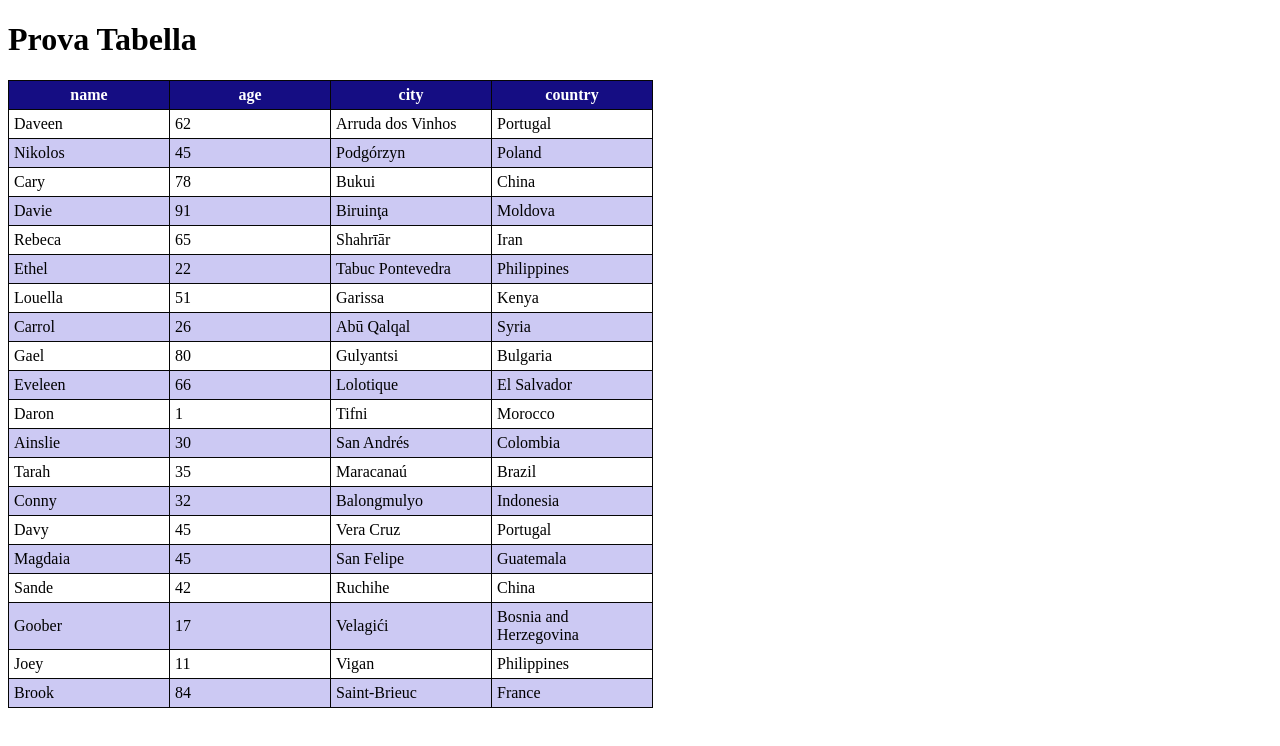
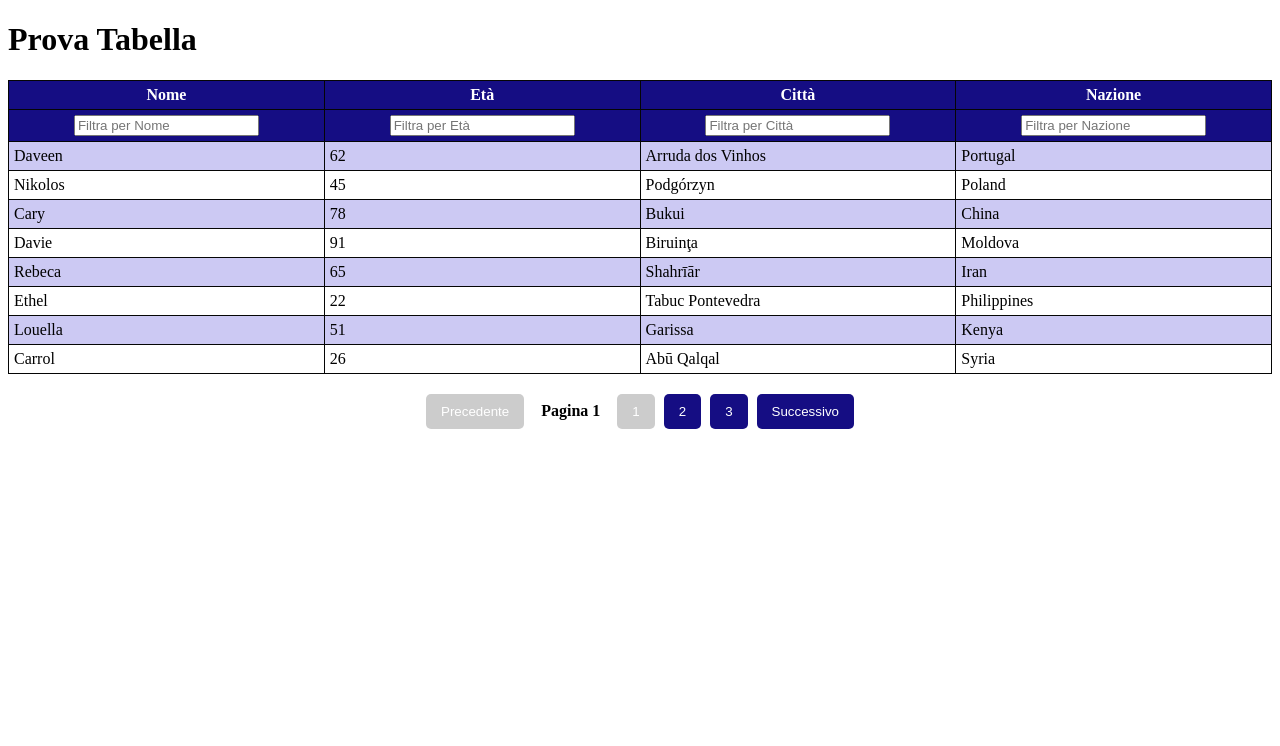
Before and after one commit to cdiiorio97/tabellaRipassoAngular, an Angular app: page / in a window 1280 px wide. Shown: the top 746 px of the page. Built offline with nearby package versions, Linux system fonts and the light colour scheme.

Commit message:
implementazione ricerca e paginazione

```diff
--- a/src/app/app.component.html
+++ b/src/app/app.component.html
@@ -1,2 +1,2 @@
 <h1>{{title}}</h1>
-<app-my-table></app-my-table>
+<app-my-table [data]="data" [headers]="headers"></app-my-table>
--- a/src/app/app.component.ts
+++ b/src/app/app.component.ts
@@ -1,4 +1,6 @@
 import { Component } from '@angular/core';
+import { MyHeaders } from './my-table/my-table-config';
+import { TableService } from './table.service';
 
 @Component({
   selector: 'app-root',
@@ -7,4 +9,20 @@ import { Component } from '@angular/core';
 })
 export class AppComponent {
   title = 'Prova Tabella';
+
+  headers: MyHeaders[] | undefined;
+  data: any[] | undefined;
+
+  constructor(private myTableService: TableService) { }
+
+  ngOnInit(): void {
+    if(!this.headers)
+        this.headers = this.myTableService.getHeaders()
+    if(!this.data){
+      this.myTableService.getData()
+        .subscribe((data : any) => {
+          this.data = data;
+      });
+    }
+  }
 }
--- a/src/app/app.module.ts
+++ b/src/app/app.module.ts
@@ -5,11 +5,13 @@ import { AppRoutingModule } from './app-routing.module';
 import { AppComponent } from './app.component';
 import { MyTableComponent } from './my-table/my-table.component';
 import { FormsModule } from '@angular/forms';
+import { PaginazionePipe } from './paginazione.pipe';
 
 @NgModule({
   declarations: [
     AppComponent,
-    MyTableComponent
+    MyTableComponent,
+    PaginazionePipe
   ],
   imports: [
     BrowserModule,
--- a/src/app/mock-data.ts
+++ b/src/app/mock-data.ts
@@ -1,8 +1,8 @@
 export const HEADERS_MOCK = [
-    { name: 1, field: 'name' },
-    { name: 2, field: 'age' },
-    { name: 3, field: 'city' },
-    { name: 4, field: 'country' }
+    { name: "Nome", field: 'name' },
+    { name: "Età", field: 'age' },
+    { name: "Città", field: 'city' },
+    { name: "Nazione", field: 'country' }
 ];
 
 export const DATA_MOCK = [
--- a/src/app/my-table/my-table.component.css
+++ b/src/app/my-table/my-table.component.css
@@ -17,3 +17,40 @@ table, th, td {
   table tr:nth-child(even) {
     background-color: #ffffff;
   }
+
+  .paginazione-controlli {
+    display: flex;
+    justify-content: center;
+    align-items: center;
+    margin-top: 20px;
+    gap: 5px;
+  }
+
+  .paginazione-bottone {
+    background-color: #150d83;
+    color: white;
+    border: none;
+    padding: 10px 15px;
+    margin: 0 2px;
+    border-radius: 5px;
+    cursor: pointer;
+    transition: background-color 0.3s;
+  }
+
+  .paginazione-bottone:disabled {
+    background-color: #cccccc;
+    cursor: not-allowed;
+  }
+
+  .paginazione-bottone:not(:disabled):hover {
+    background-color: #150d83;
+  }
+
+  .paginazione-bottone:not(:disabled):active {
+    background-color: #150d83;
+  }
+
+  .paginazione-controlli span {
+    font-weight: bold;
+    margin: 0 10px;
+  }
--- a/src/app/my-table/my-table.component.html
+++ b/src/app/my-table/my-table.component.html
@@ -1,15 +1,30 @@
-<div>
+<div style="display:flex; flex-direction: column ;justify-content: center;">
     <table>
         <tr>
+            <th *ngFor="let h of headers">
+            <input type="text"  (input)="aggiornaFiltro($event, h.field);" placeholder="Filtra per {{ h.name }}">
+            </th>
+        </tr>
+        <thead>
+            <tr>
                 <th *ngFor="let header of headers" (click)="ordinaColonna(header)">
-                {{header.field}}
+                    {{header.name}}
                     <span *ngIf="sortedColumn === header.field">
                         {{ order === 'asc' ? '⬆️' : '⬇️' }}
                     </span>
                 </th>
             </tr>
-        <tr *ngFor="let row of data">
+        </thead>
+        <tbody>
+            <tr *ngFor="let row of (filter() || []) | paginazione:pagina:elementiPerPagina">
                 <td *ngFor="let header of headers">{{ row[header.field] }}</td>
             </tr>
+        </tbody>
     </table>
+    <div class="paginazione-controlli">
+        <button (click)="cambiaPagina(pagina - 1)" [disabled]="pagina === 1" class="paginazione-bottone">Precedente</button>
+        <span>Pagina {{ pagina }}</span>
+        <button *ngFor="let numero of numeroPagine" (click)="cambiaPagina(numero)" [disabled]="numero === pagina" class="paginazione-bottone">{{ numero }}</button>
+        <button (click)="cambiaPagina(pagina + 1)" [disabled]="(pagina * elementiPerPagina) >= filteredData.length" class="paginazione-bottone">Successivo</button>
       </div>
+</div>
--- a/src/app/my-table/my-table.component.ts
+++ b/src/app/my-table/my-table.component.ts
@@ -1,7 +1,5 @@
 import { Component, Input } from '@angular/core';
-import { TableService } from '../table.service';
 import { MyHeaders } from './my-table-config';
-
 
 @Component({
   selector: 'app-my-table',
@@ -12,30 +10,24 @@ import { MyHeaders } from './my-table-config';
 export class MyTableComponent {
   @Input() headers: MyHeaders[] | undefined;
   @Input() data: any[] | undefined;
+  originalData: any[] | undefined;
   sortedColumn: string = '';
   order: 'asc' | 'desc' = 'asc';
-
-  constructor(private myTableService: TableService) { }
+  filteredData: any[] = [];
+  filtro: { [key: string]: string } = {};
+  pagina: number = 1;
+  elementiPerPagina: number = 8;
 
   ngOnInit(): void {
-    if(!this.headers){
-      this.myTableService.getHeaders()
-        .subscribe((headers: MyHeaders[]) => {
-          this.headers = headers;
-        })
-    }
-    if(!this.data){
-      this.myTableService.getData()
-        .subscribe((data : any) => {
-          this.data = data;
-      });
-    }
+    this.originalData = this.data;
+    this.filteredData = this.data || [];
+    this.filtro = {};
   }
 
   ordinaColonna(column: MyHeaders) {
-    if (this.sortedColumn === column.field) {
-      this.order = this.order === 'asc' ? 'desc' : 'asc';
-    } else {
+    if (this.sortedColumn === column.field)
+        this.order = this.order === 'asc' ? 'desc' : 'asc';
+    else {
       this.sortedColumn = column.field;
       this.order = column.sorting || 'asc';
     }
@@ -43,13 +35,55 @@ export class MyTableComponent {
     if (!this.data)
       return;
     this.data.sort((a, b) => {
-      if (a[column.field] < b[column.field]) {
+      if (a[column.field] < b[column.field])
         return this.order === 'asc' ? -1 : 1;
-      } else if (a[column.field] > b[column.field]) {
+      else if (a[column.field] > b[column.field])
         return this.order === 'asc' ? 1 : -1;
-      } else {
+      else
         return 0;
-      }
     });
   }
+
+  aggiornaFiltro(event: Event, field: string) {
+    const target = event.target as HTMLInputElement;
+    if(target.value === '') {
+      delete this.filtro[field];
+      this.data = this.originalData;
+      return;
+    }
+    else {
+      this.filtro[field] = target.value;
+      this.filter();
+    }
+  }
+
+  filter() {
+    if (!this.originalData)
+      return;
+    let arrayTemp: any[] = [];
+    if(Object.keys(this.filtro).length != 0){
+      arrayTemp = this.filteredData.filter(elem => {
+        return Object.keys(this.filtro).every(field => {
+          if (this.filtro[field]) {
+            const value = elem[field] ? elem[field].toString().toLowerCase() : '';
+            this.cambiaPagina(1);
+            return value.includes(this.filtro[field].toString().toLowerCase());
+          }
+          return true;
+        });
+      });
+    };
+    return  this.filteredData = arrayTemp.length === 0 ? this.originalData : arrayTemp;
+  }
+
+  cambiaPagina(pagina: number) {
+    this.pagina = pagina;
+  }
+
+  get numeroPagine(): number[] {
+    const totalPages = Math.ceil(this.filteredData.length / this.elementiPerPagina);
+    return Array.from({ length: totalPages }, (_, i) => i + 1);
+  }
+
+
 }
--- /dev/null
+++ b/src/app/paginazione.pipe.ts
@@ -0,0 +1,13 @@
+import { Pipe, PipeTransform } from '@angular/core';
+
+@Pipe({
+  name: 'paginazione'
+})
+export class PaginazionePipe implements PipeTransform {
+  transform(array: any[], pagina: number = 1, elementiPerPagina: number = 10): any[] {
+    if (!array.length) return [];
+    const start = (pagina - 1) * elementiPerPagina;
+    const end = start + elementiPerPagina;
+    return array.slice(start, end);
+  }
+}
--- a/src/app/table.service.ts
+++ b/src/app/table.service.ts
@@ -9,13 +9,11 @@ export class TableService {
 
   constructor() { }
 
-  getData() : Observable<any[]>{
-    const data = of(DATA_MOCK);
-    return data;
+  getData() : Observable<any[]> {
+    return of(DATA_MOCK);
   }
 
-  getHeaders() : Observable<any[]>{
-    const headers = of(HEADERS_MOCK);
-    return headers;
+  getHeaders() : any[] {
+    return HEADERS_MOCK
   }
 }
```
Also changed, not shown: 1 other file (tests, documents, lock files or other folders). Lines whose indentation alone changed are shown as unchanged.
